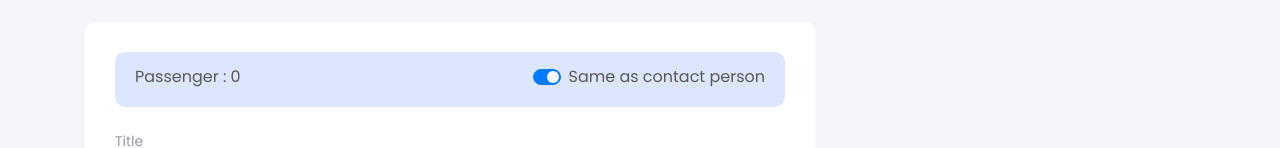
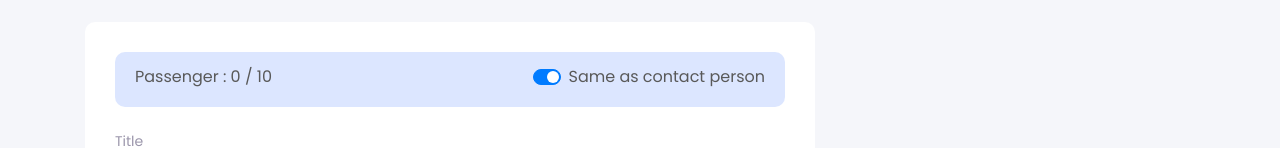
Before and after one commit to andrawanerlang1/TERBANGIN-FrontEnd, a Vue app: page /detail in a window 1280 px wide. Shown: the part 654-802 px from the top of the page. Built offline with nearby package versions, Linux system fonts and the light colour scheme; sample sign-in values are in the browser's storage; what vue-sweetalert2, vue-toasted would draw is missing.

Commit message:
fix max passenger booking

```diff
--- a/src/components/_base/FlightDetail/PassengerDetailTop.vue
+++ b/src/components/_base/FlightDetail/PassengerDetailTop.vue
@@ -4,7 +4,10 @@
       <div class="top mb-4">
         <div class="d-flex justify-content-between">
           <div>
-            <p class="text-dark-grey">Passenger : {{ formPassenger.length }}</p>
+            <p class="text-dark-grey">
+              Passenger : {{ formPassenger.length }} /
+              {{ params.totalPassanger ? params.totalPassanger : 10 }}
+            </p>
           </div>
           <div>
             <div class="custom-control custom-switch">
@@ -164,7 +167,6 @@ export default {
   padding: 3px 3px 3px 15px;
   font-size: 12px;
   margin-top: -20px;
-  width: 220px;
 }
 
 input {
--- a/src/views/FlightDetail.vue
+++ b/src/views/FlightDetail.vue
@@ -120,6 +120,17 @@ export default {
       }
       this.errorPassenger = ''
 
+      if (this.params.totalPassanger > 0) {
+        if (this.formPassenger.length != this.params.totalPassanger) {
+          console.log(this.formPassenger.length)
+          console.log(this.params.totalPassanger)
+          return (this.errorPassenger = `*Please insert ${this.params
+            .totalPassanger -
+            this.formPassenger.length} passengers more to book ticket`)
+        }
+      }
+      this.errorPassenger = ''
+
       const dataBooking = {
         userId: this.userId,
         flightId: this.flight.flightId,
@@ -132,6 +143,7 @@ export default {
 
       const setData = [dataBooking, ...this.formPassenger]
 
+      console.log(setData)
       const patchFlight = {
         flightId: this.flight.flightId,
         totalPassenger: this.formPassenger.length
```
